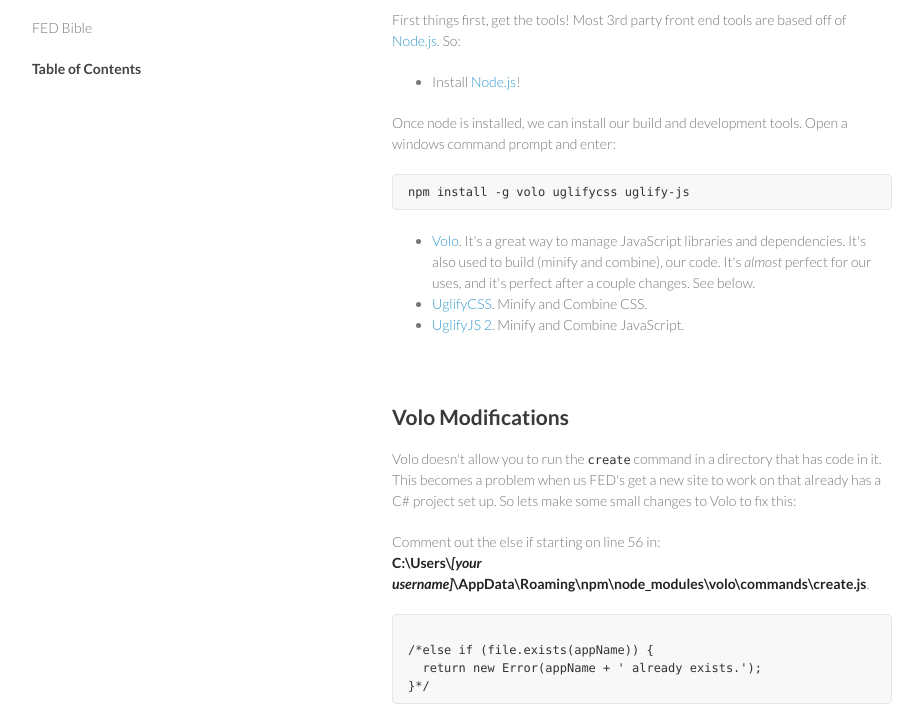
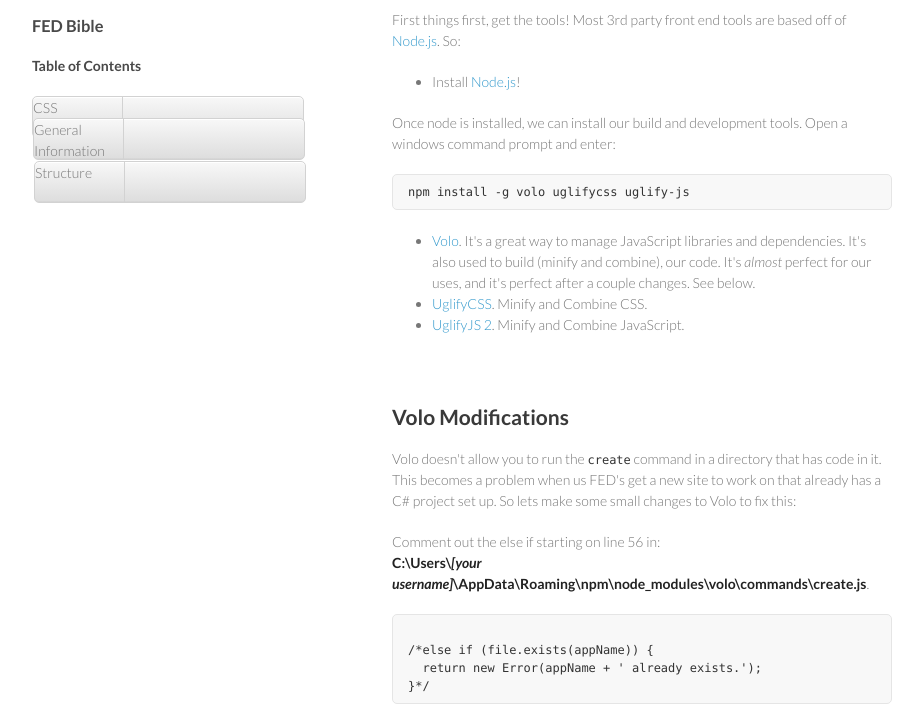
Before and after one commit to delphic-digital/delphic-digital.github.io, a plain HTML site: page index.html in a window 1280 px wide. Shown: the part 92-800 px from the top of the page, without its empty margins (178-1101 px from the left). Drawn offline with Linux system fonts and the light colour scheme.

Commit message:
Update index.html

```diff
--- a/index.html
+++ b/index.html
@@ -16,10 +16,19 @@
     <div class="wrapper">
       <header>
         <h1>Delphic Digital</h1>
-        <p>FED Bible</p>
-        <dl>
-          <dt>Table of Contents</dt>
-        </dl>
+        <h3>FED Bible</h3>
+        <h4>Table of Contents</h4>
+        <ul>
+          <li>CSS
+            <ul>
+              <li>General Information
+                <ul>
+                  <li>Structure</li>
+                </ul>
+              </li>
+            </ul>
+          </li>
+        </ul>
 
       </header>
       <section>
```
